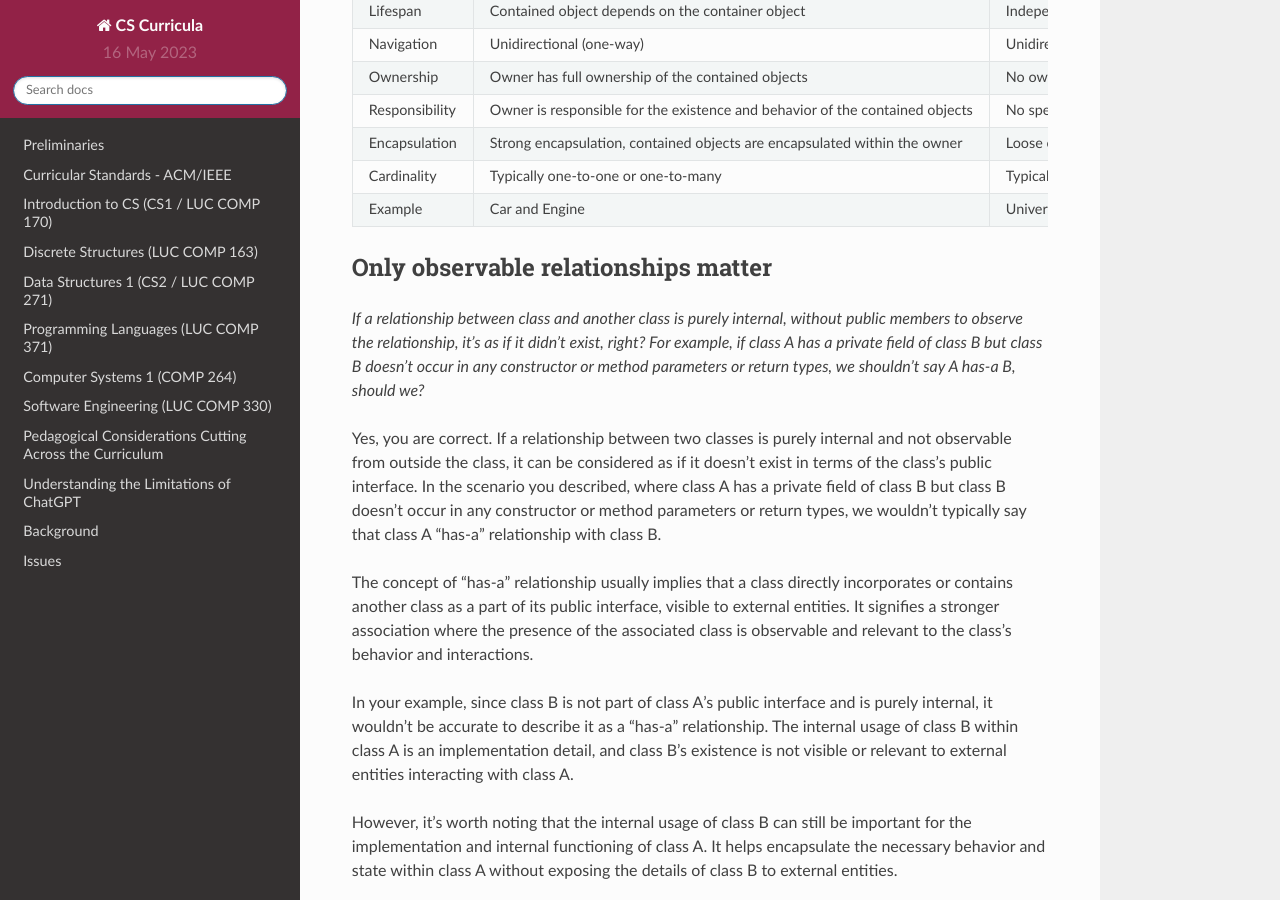
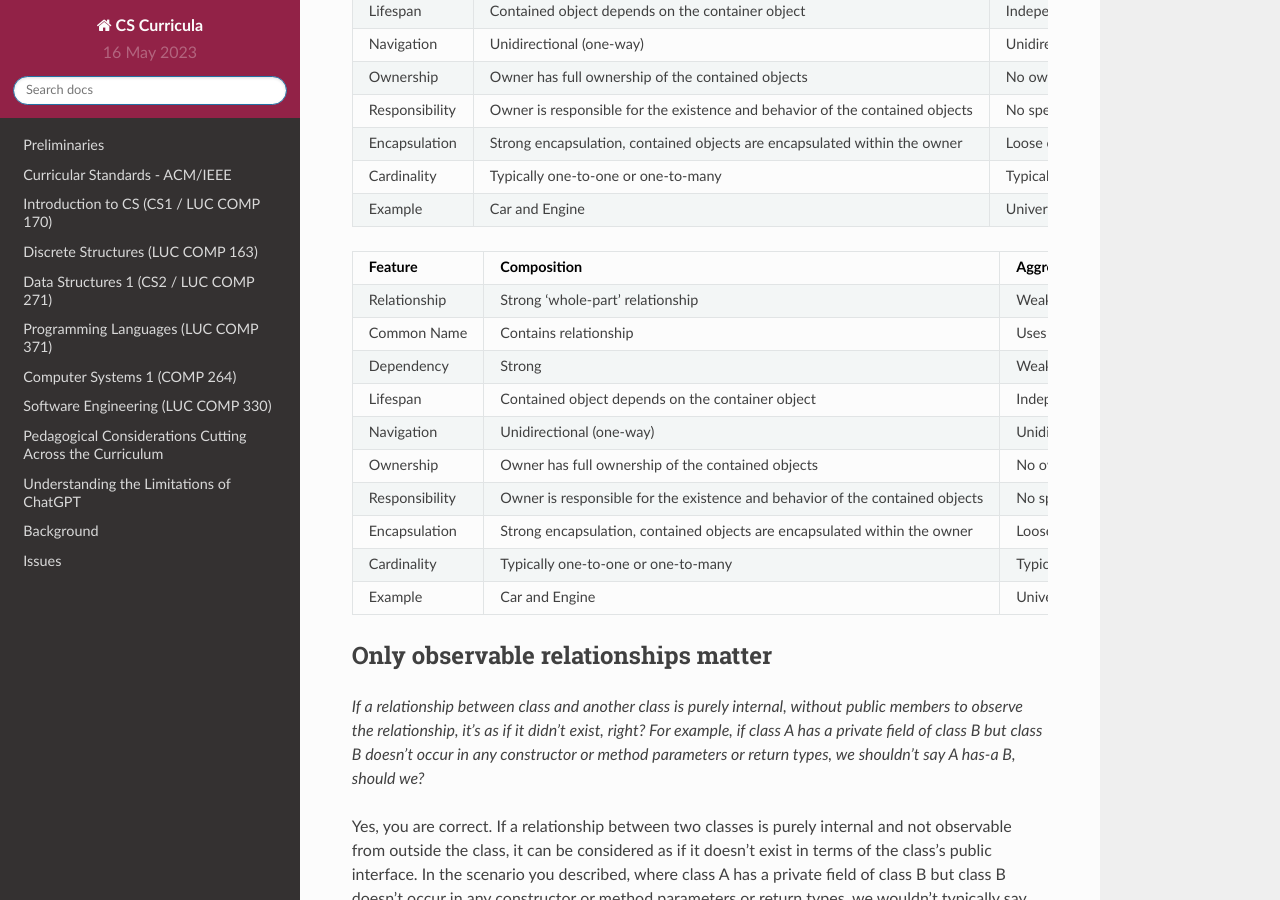
Before and after one commit to LoyolaChicagoBooks/curricula, a Sphinx documentation site: the page built from source/15-cs2/20-basic-oop.rst, in a window 1280 px wide and 900 px high, scrolled down 19858 px. Built offline with Sphinx 7.4.7 and the Read the Docs theme 2.0.0, drawn with Linux system fonts in a browser that asks for light colours.

Commit message:
added more OO material
Signed-off-by: Konstantin Läufer <laufer@cs.luc.edu>

```diff
--- a/source/15-cs2/20-basic-oop.rst
+++ b/source/15-cs2/20-basic-oop.rst
@@ -840,6 +840,23 @@ This example demonstrates how the `Car` object composes the `Engine` and `Wheel`
     "Example", "Car and Engine", "University and Student", "Teacher and Student"
 
 
+
+.. csv-table::
+   :header: "Feature", "Composition", "Aggregation", "Association", "Method Parameter Dependency"
+   :widths: 25, 25, 25, 25, 25
+
+   "Relationship", "Strong 'whole-part' relationship", "Weak 'whole-part' relationship", "Semantically related but independent", "Method relies on objects passed as parameters"
+   "Common Name", "Contains relationship", "Uses relationship", "Related-to relationship", "Parameter dependency"
+   "Dependency", "Strong", "Weak", "Weak", "Strong"
+   "Lifespan", "Contained object depends on the container object", "Independent object can exist independently", "Independent object can exist independently", "Dependent on parameter objects"
+   "Navigation", "Unidirectional (one-way)", "Unidirectional (one-way)", "Bidirectional (two-way)", "Unidirectional (one-way)"
+   "Ownership", "Owner has full ownership of the contained objects", "No ownership relationship, objects can exist independently", "No ownership relationship, objects can exist independently", "No ownership relationship, objects can exist independently"
+   "Responsibility", "Owner is responsible for the existence and behavior of the contained objects", "No specific responsibility for the lifecycle of the aggregated objects", "No specific responsibility for the associated objects", "Method has responsibility for handling the parameter objects"
+   "Encapsulation", "Strong encapsulation, contained objects are encapsulated within the owner", "Loose encapsulation, aggregated objects are not encapsulated within the owner", "Loose encapsulation, associated objects are not encapsulated within each other", "No encapsulation relationship"
+   "Cardinality", "Typically one-to-one or one-to-many", "Typically one-to-many or many-to-many", "Can be one-to-one, one-to-many, or many-to-many", "N/A"
+   "Example", "Car and Engine", "University and Student", "Teacher and Student", "Method that calculates the sum of numbers"
+
+
 .. You can copy this ReST table code and include it in your Sphinx document. Feel free to adjust the table headers, widths, or content as needed.
 
 Only observable relationships matter
```
